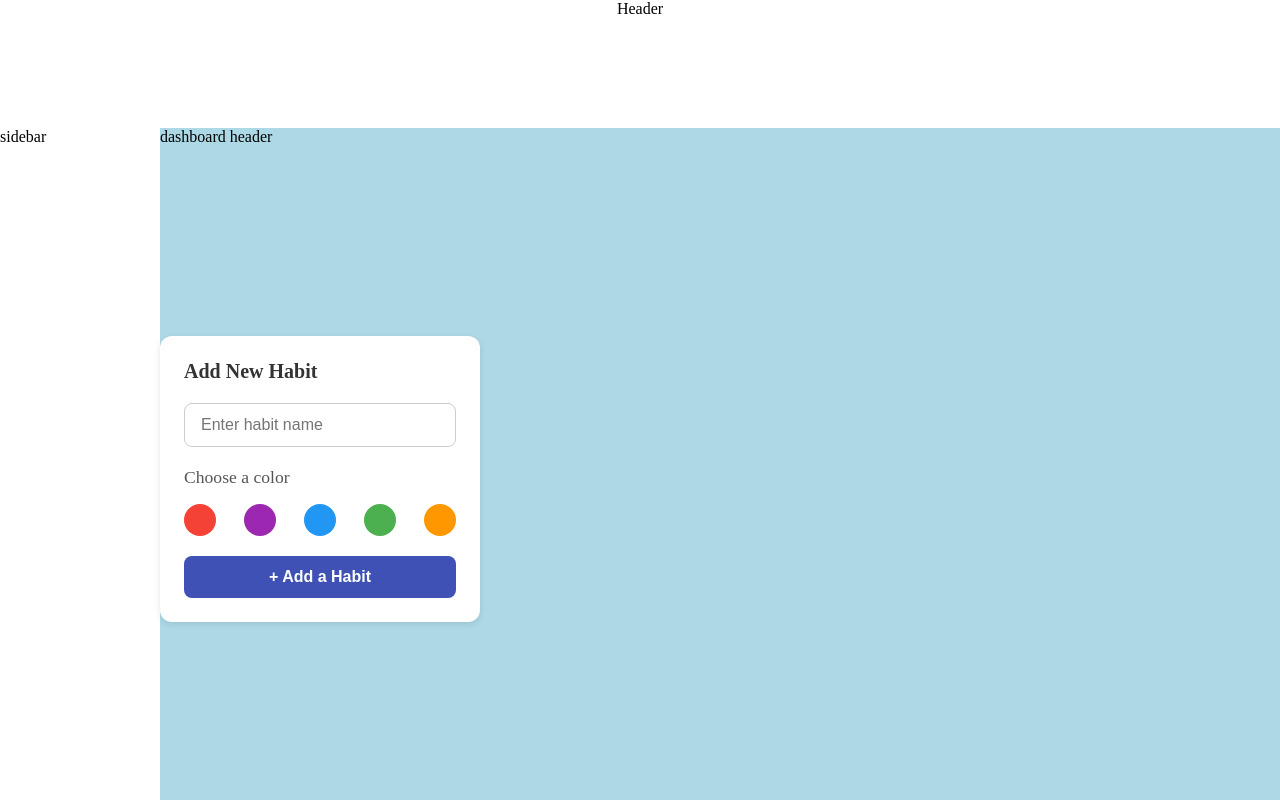
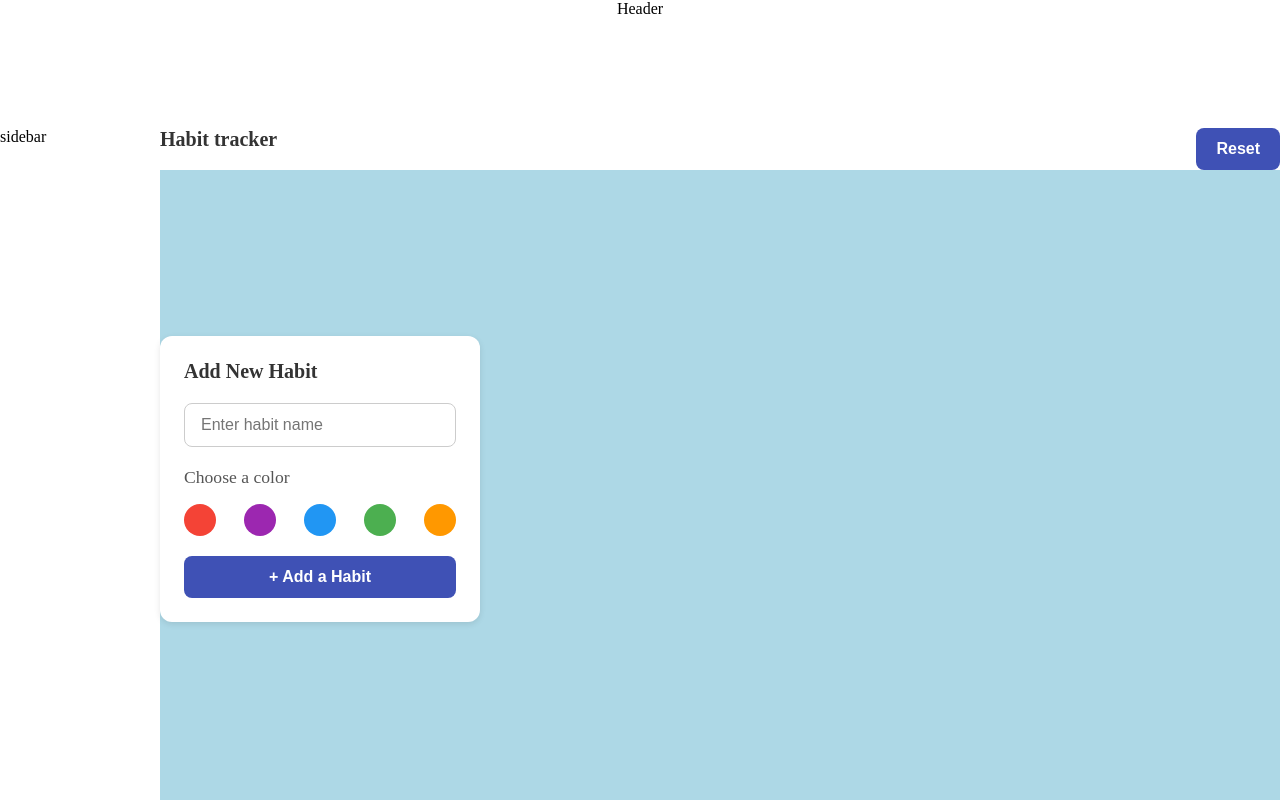
Before and after one commit to mauricioarrequena/habit-tracker-app, a React (Vite) app: page / in a window 1280 px wide. Built offline with nearby package versions, Linux system fonts and the light colour scheme.

Commit message:
added reset habits functionlaity

```diff
--- a/src/components/AddHabit.tsx
+++ b/src/components/AddHabit.tsx
@@ -6,7 +6,7 @@ interface AddHabitProps {
   onAddHabit: (newHabit: Habit) => void;
 }
 
-export default function AddHabit({ onAddHabit}: AddHabitProps) {
+export default function AddHabit({ onAddHabit }: AddHabitProps) {
   const [habitName, setHabitName] = useState<string>("");
   const [selectedColorId, setSelectedColorId] = useState<string>("");
 
--- /dev/null
+++ b/src/components/ResetHabits.tsx
@@ -0,0 +1,18 @@
+import styles from "../styles/components/ResetHabits.module.css";
+
+interface ResetHabitsProps {
+  onClickReset: () => void;
+}
+
+export default function ResetHabits( { onClickReset }: ResetHabitsProps) {
+  return (<div className={styles.resetHabits}>
+    <div className={styles.title}>
+      <span>Habit tracker</span>
+    </div>
+    <div>
+      <button className={styles.button} onClick={onClickReset}>Reset</button>
+    </div>
+  </div>
+  );
+
+}
--- a/src/pages/Dashboard.tsx
+++ b/src/pages/Dashboard.tsx
@@ -1,9 +1,9 @@
 import styles from "../styles/pages/Dashboard.module.css";
 import AddHabit from "../components/AddHabit";
 import HabitCard from "../components/HabitCard";
+import ResetHabits from "../components/ResetHabits";
 import type { Habit } from "../Types/Habit";
 import { useEffect, useState } from "react";
-
 
 export default function Dashboard() {
   const [habits, setHabits] = useState<Habit[]>([]);
@@ -17,10 +17,10 @@ export default function Dashboard() {
   }, []);
 
   const addHabit = (newHabit: Habit) => {
-    const habits: Habit[] = JSON.parse(localStorage.getItem("habits") || "[]");
-    habits.push(newHabit);
-    localStorage.setItem("habits", JSON.stringify(habits));
-    setHabits(habits);
+    const savedHabits: Habit[] = JSON.parse(localStorage.getItem("habits") || "[]");
+    savedHabits.push(newHabit);
+    localStorage.setItem("habits", JSON.stringify(savedHabits));
+    setHabits(savedHabits);
   }
 
   const toggleHabitDay = (habitId: string, day: string) => {
@@ -37,17 +37,26 @@ export default function Dashboard() {
       if (habit.completedDays.length === 7) {
         return { ...habit, completed: true }
       }
-      return { ...habit, completed: false};
+      return { ...habit, completed: false };
     });
 
     localStorage.setItem("habits", JSON.stringify(checkedCompletedHabit));
     setHabits(checkedCompletedHabit);
   }
 
+  const resetHabitDays = () => {
+    const resetHabits = habits.map((habit) => {
+      return { ...habit, completedDays: [], completed: false }
+    })
+
+    localStorage.setItem("habits", JSON.stringify(resetHabits));
+    setHabits(resetHabits);
+  }
+
   return (
     <div className={styles.dashboard}>
       <div className={styles.dashboard__header}>
-        <span>dashboard header</span>
+        <ResetHabits onClickReset={resetHabitDays}/>
       </div>
       <div className={styles.dashboard__controls}>
         <AddHabit onAddHabit={addHabit} />
--- /dev/null
+++ b/src/styles/components/ResetHabits.module.css
@@ -0,0 +1,31 @@
+.resetHabits {
+  display: flex;
+  justify-content: space-between;
+
+  background-color: white;
+}
+
+.title {
+  display: flex;
+  justify-content: flex-start;
+  font-size: 1.25rem;
+  font-weight: 600;
+  color: #333;
+}
+
+.button {
+  width: 100%;
+  padding: 0.75rem 1.25rem;
+  font-size: 1rem;
+  border-radius: 0.5rem;
+  border: none;
+  font-weight: 600;
+  color: #fff;
+  background-color: #3f51b5;
+  transition: background-color 0.2s ease;
+}
+
+.button:hover {
+  cursor: pointer;
+  background-color: #303f9f;
+}
```
